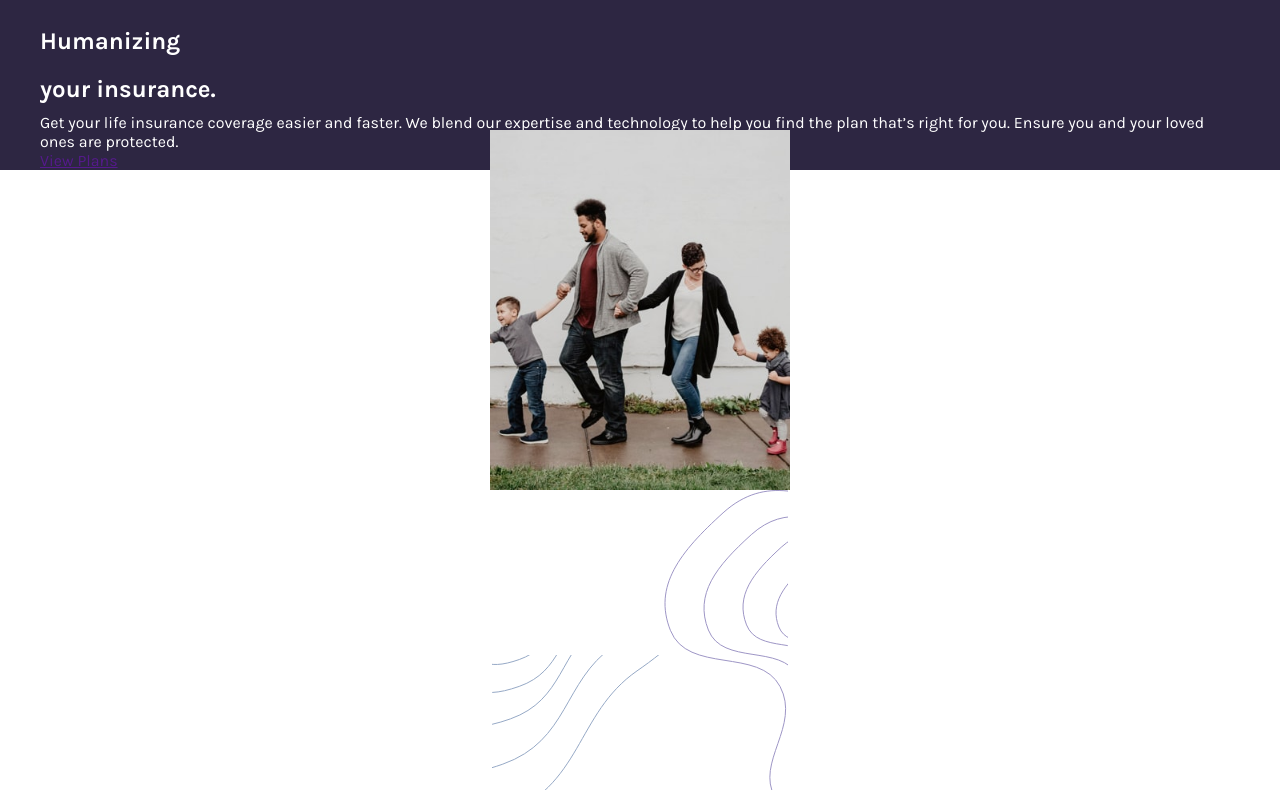
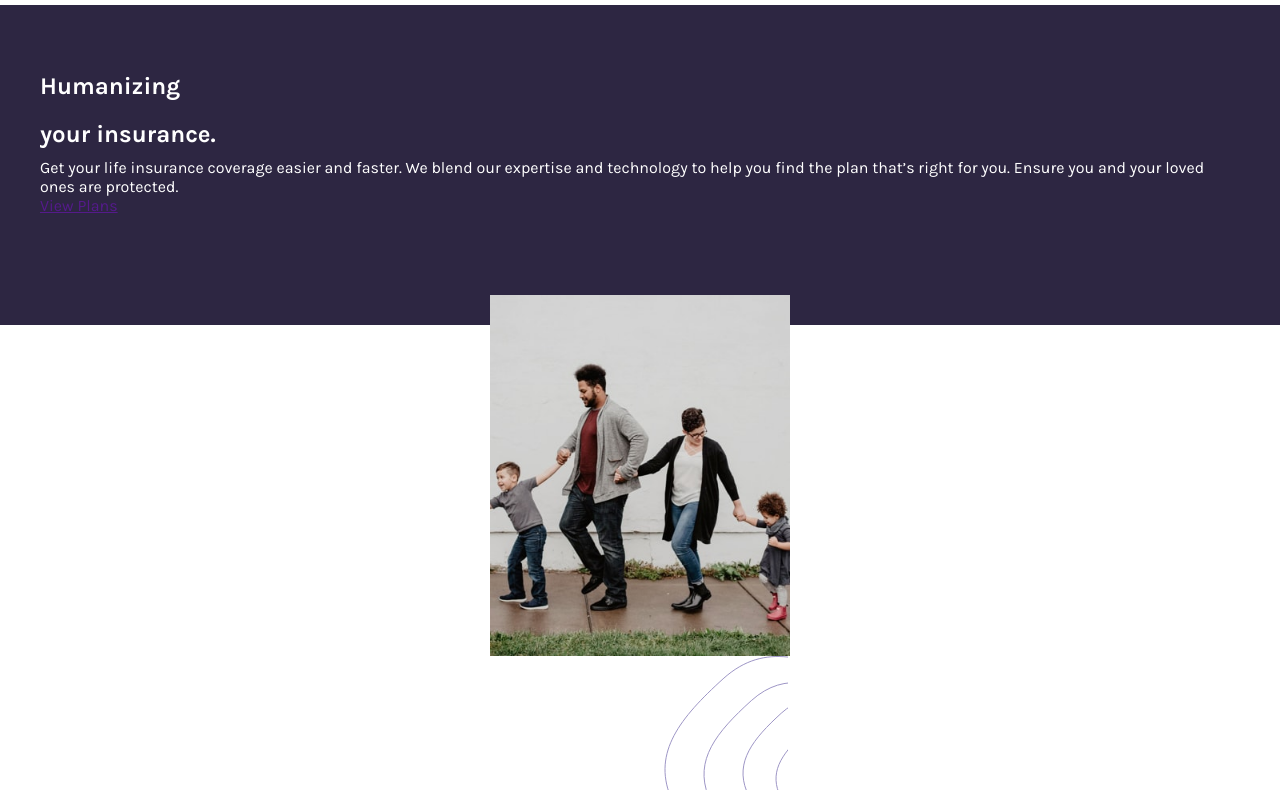
Before and after one commit to OxDV/2-project, a plain HTML site: page Starterkit/index.html in a window 1280 px wide. Shown: the part 59-849 px from the top of the page. Drawn offline with Linux system fonts and the light colour scheme.

Commit message:
new change

```diff
--- a/Starterkit/style.css
+++ b/Starterkit/style.css
@@ -43,17 +43,18 @@
 }
 
 .first-section {
+  display: flex;
   width: 100%;
-  height: 92vh;
-  display: flex;
   flex-direction: column;
   justify-content: center;
   align-items: center;
 }
 
 .info-container {
+  display: flex;
+  flex-direction: column;
   width: 100%;
-  height: 46vh;
+  height: 40vh;
   background-color:#2d2642;
   color: white;
 }
@@ -75,7 +76,7 @@
 
 .img-info-container img {
   width: 80%;
-  margin-top: -40px;
+  margin-top: -30px;
 }
 
 
```
Also changed, not shown: Starterkit/index.html (+1 -1 lines), 1 other file.
